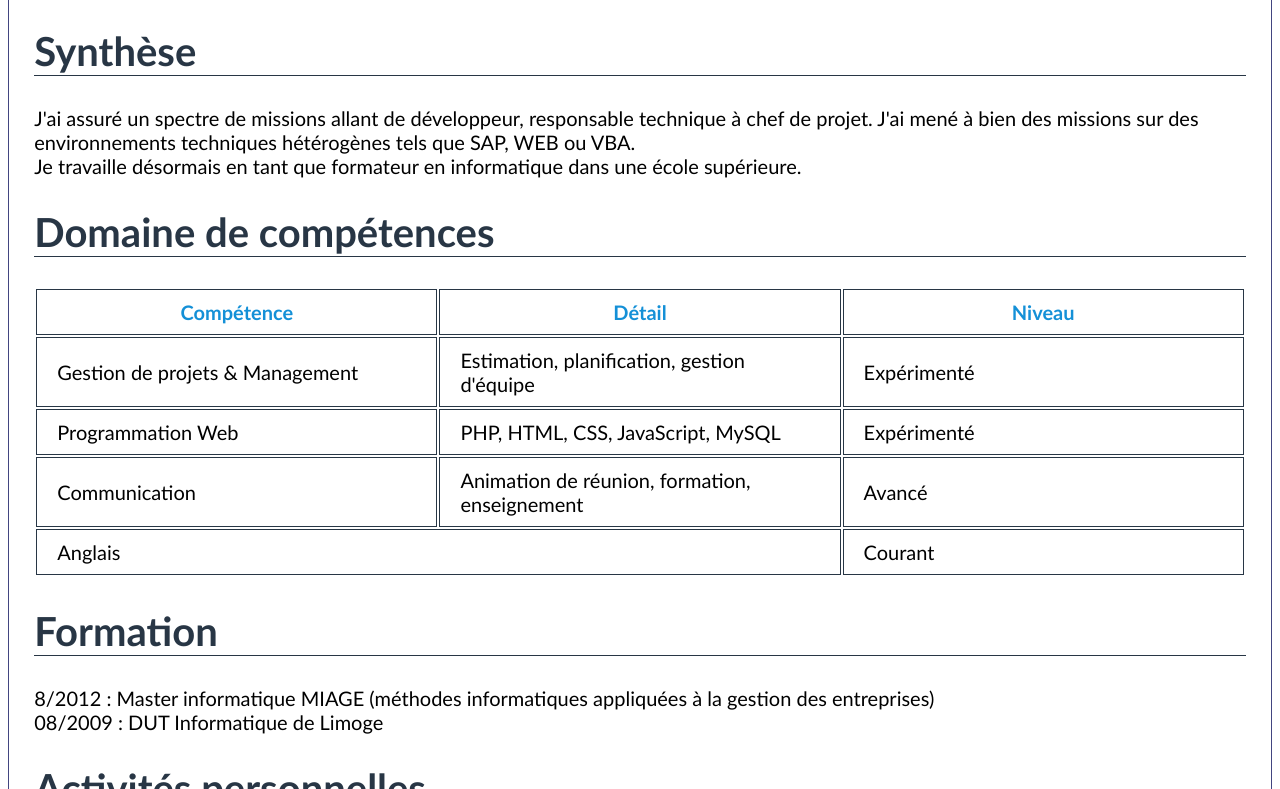
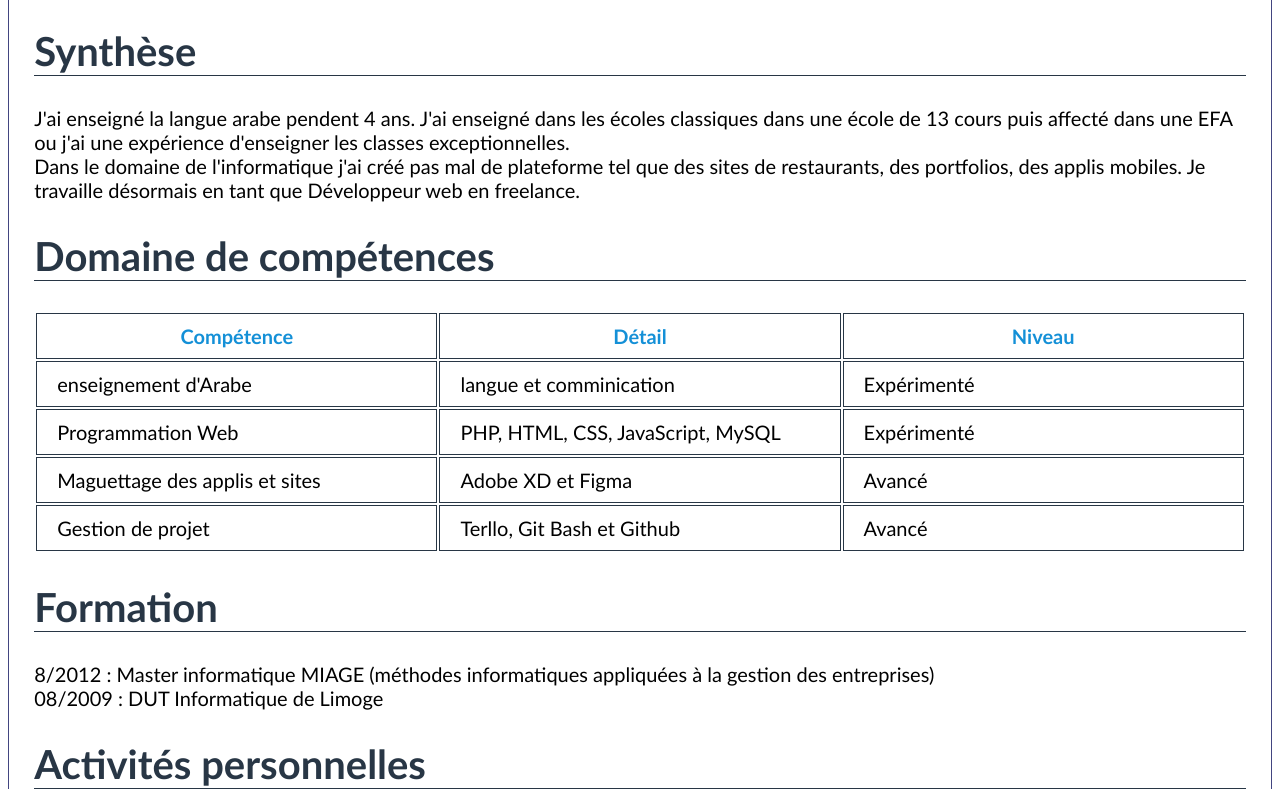
Before and after one commit to Amadou-2GS/Amadou-2GS.github.io, a plain HTML site: page cv.html in a window 1280 px wide. Shown: the part 311-1100 px from the top of the page. Drawn offline with Linux system fonts and the light colour scheme.

Commit message:
synthese

```diff
--- a/cv.html
+++ b/cv.html
@@ -41,9 +41,8 @@
         <div class="corps size20">
             <h2 class="colorBlueDark size40">Synthèse</h2>
             <div>
-                J'ai assuré un spectre de missions allant de développeur, responsable technique à chef de projet. J'ai mené à bien des missions sur des environnements
-                techniques hétérogènes tels que SAP, WEB ou VBA. <br />
-                Je travaille désormais en tant que formateur en informatique dans une école supérieure.
+                J'ai enseigné la langue arabe pendent 4 ans. J'ai enseigné dans les écoles classiques dans une école de 13 cours puis affecté dans une EFA ou j'ai une expérience d'enseigner les classes exceptionnelles. <br />
+                Dans le domaine de l'informatique j'ai créé pas mal de plateforme tel que des sites de restaurants, des portfolios, des applis mobiles. Je travaille désormais en tant que Développeur web en freelance.
             </div>
             <h2 class="colorBlueDark size40">Domaine de compétences</h2>
             <div class="domaineCompetence">
@@ -54,8 +53,8 @@
                         <th class="colorBlueLight">Niveau</th>
                     </tr>
                     <tr>
-                        <td>Gestion de projets & Management</td>
-                        <td>Estimation, planification, gestion d'équipe</td>
+                        <td>enseignement d'Arabe</td>
+                        <td>langue et comminication</td>
                         <td>Expérimenté</td>
                     </tr>
                     <tr>
@@ -64,13 +63,14 @@
                         <td>Expérimenté</td>
                     </tr>
                     <tr>
-                        <td>Communication</td>
-                        <td>Animation de réunion, formation, enseignement</td>
+                        <td>Maguettage des applis et sites</td>
+                        <td>Adobe XD et Figma</td>
                         <td>Avancé</td>
                     </tr>
                     <tr>
-                        <td colspan="2">Anglais</td>
-                        <td>Courant</td>
+                        <td>Gestion de projet</td>
+                        <td>Terllo, Git Bash et Github</td>
+                        <td>Avancé</td>
                     </tr>
                 </table>
 
```
